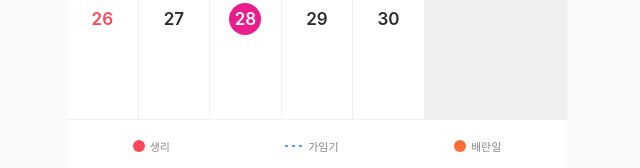
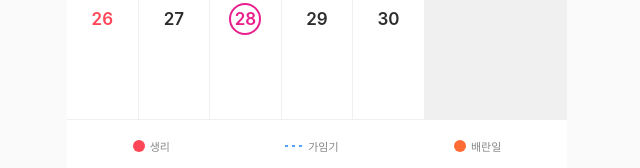
Before and after one commit to gibsons1894-coder/period-tracker, a plain HTML site: page index.html in a window 1280 px wide. Shown: the part 629-797 px from the top of the page, 323-963 px from the left. Drawn offline with Linux system fonts and the light colour scheme.

Commit message:
오늘 날짜 표시: 채운 원 → 테두리 원으로 변경
Co-Authored-By: Claude Sonnet 4.6 <noreply@anthropic.com>

```diff
--- a/style.css
+++ b/style.css
@@ -285,8 +285,9 @@ html, body {
 
 /* Today ring */
 .calendar-cell.today .day-number {
-  background: var(--color-primary);
-  color: #fff;
+  background: transparent;
+  color: var(--color-primary);
+  border: 2px solid var(--color-primary);
 }
 
 /* Sunday column (1st) */
```
